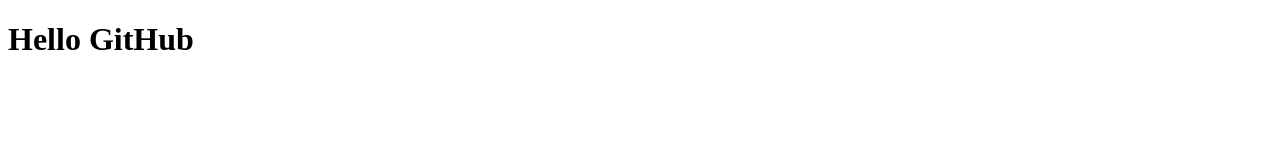
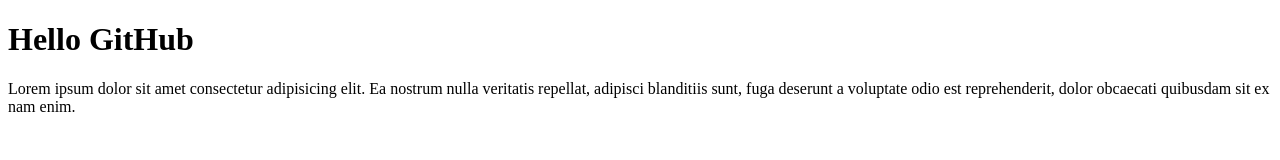
Before and after one commit to Giramon/git_project, a plain HTML site: page index.html in a window 1280 px wide. Drawn offline with Linux system fonts and the light colour scheme.

Commit message:
add p lorem

```diff
--- a/index.html
+++ b/index.html
@@ -7,5 +7,6 @@
 </head>
 <body>
     <h1>Hello GitHub</h1>
+    <p>Lorem ipsum dolor sit amet consectetur adipisicing elit. Ea nostrum nulla veritatis repellat, adipisci blanditiis sunt, fuga deserunt a voluptate odio est reprehenderit, dolor obcaecati quibusdam sit ex nam enim.</p>
 </body>
 </html>
```
